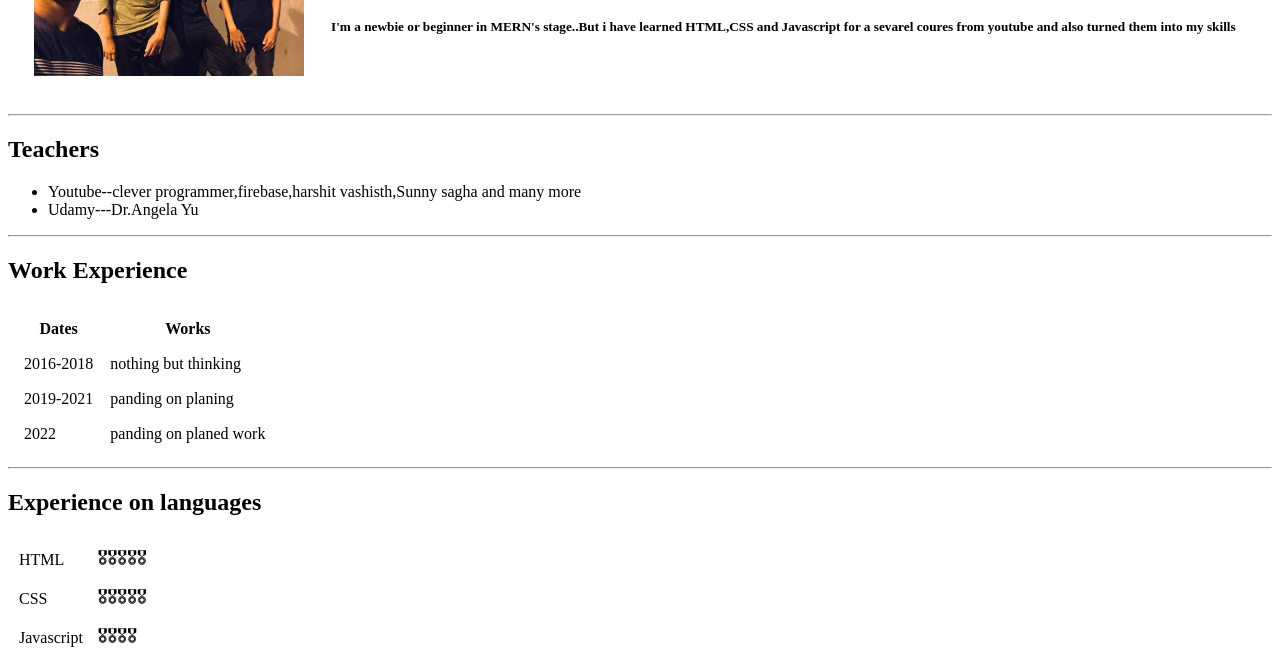
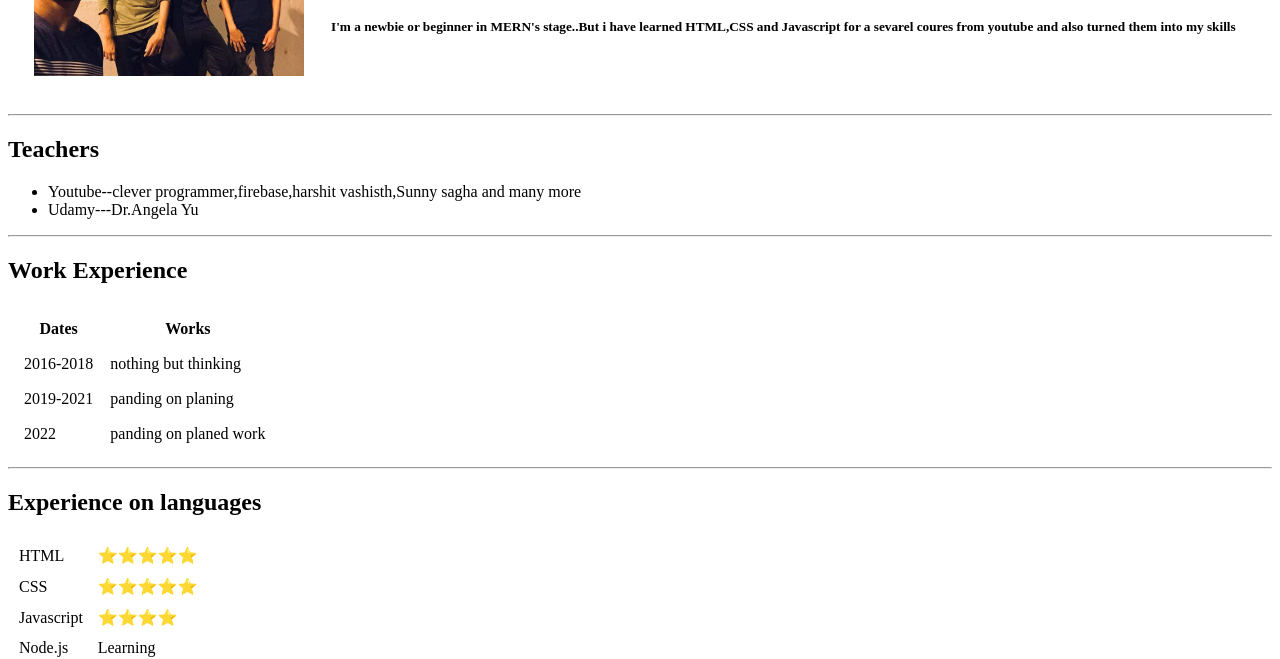
Before and after one commit to Raiyan0Gipsy/gipsy, a plain HTML site: page index.html in a window 1280 px wide. Shown: the part 158-817 px from the top of the page. Drawn offline with Linux system fonts and the light colour scheme.

Commit message:
Update index.html

```diff
--- a/index.html
+++ b/index.html
@@ -53,15 +53,15 @@
     <table cellspacing="10rem">
       <tr>
         <td>HTML</td>
-        <td>🎖🎖🎖🎖🎖</td>
+        <td>⭐⭐⭐⭐⭐</td>
       </tr>
       <tr>
         <td>CSS</td>
-        <td>🎖🎖🎖🎖🎖</td>
+        <td>⭐⭐⭐⭐⭐</td>
       </tr>
       <tr>
         <td>Javascript</td>
-        <td>🎖🎖🎖🎖</td>
+        <td>⭐⭐⭐⭐</td>
       </tr>
       <tr>
         <td>Node.js</td>
```
